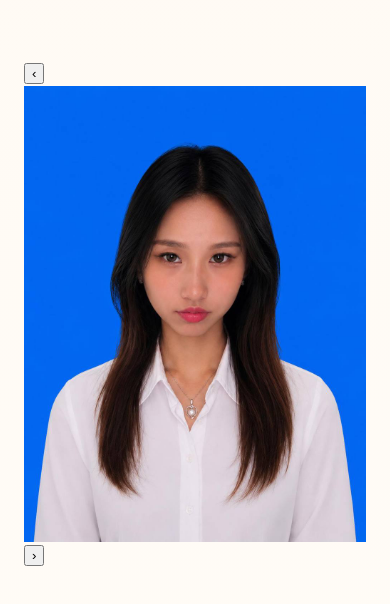
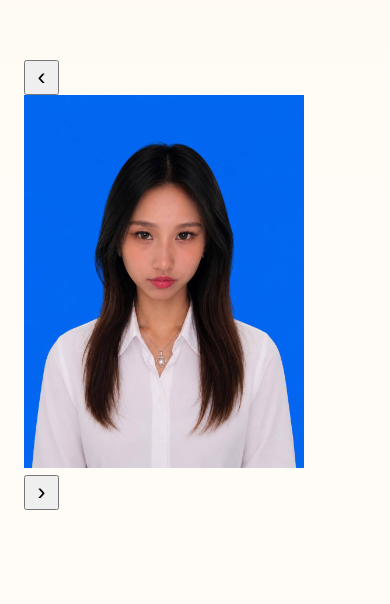
Before and after one commit to HtetMe/content-creator-tiktok-talent, a plain HTML site: page index.html in a window 390 px wide. Shown: the part 1755-2359 px from the top of the page. Drawn offline with nearby package versions, Linux system fonts and the light colour scheme.

Commit message:
Update style.css

```diff
--- a/style.css
+++ b/style.css
@@ -805,3 +805,17 @@ h3 {
   transform:scale(1.08);
 
 }
+@media (max-width: 600px) {
+
+  .carousel-image {
+    width: 280px;
+    height: 380px;
+  }
+
+  .arrow {
+    width:35px;
+    height:35px;
+    font-size:24px;
+  }
+
+}
```
